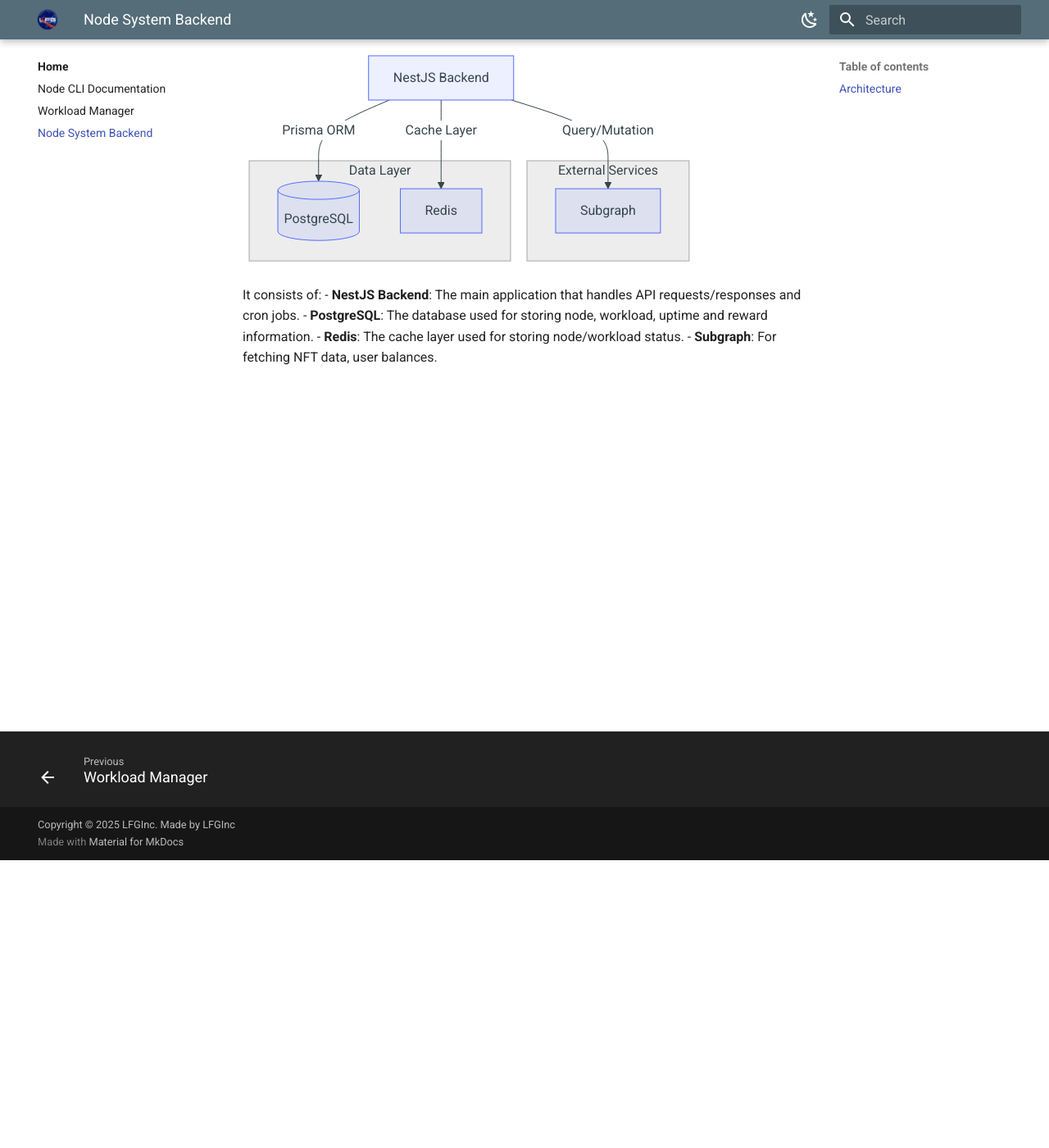
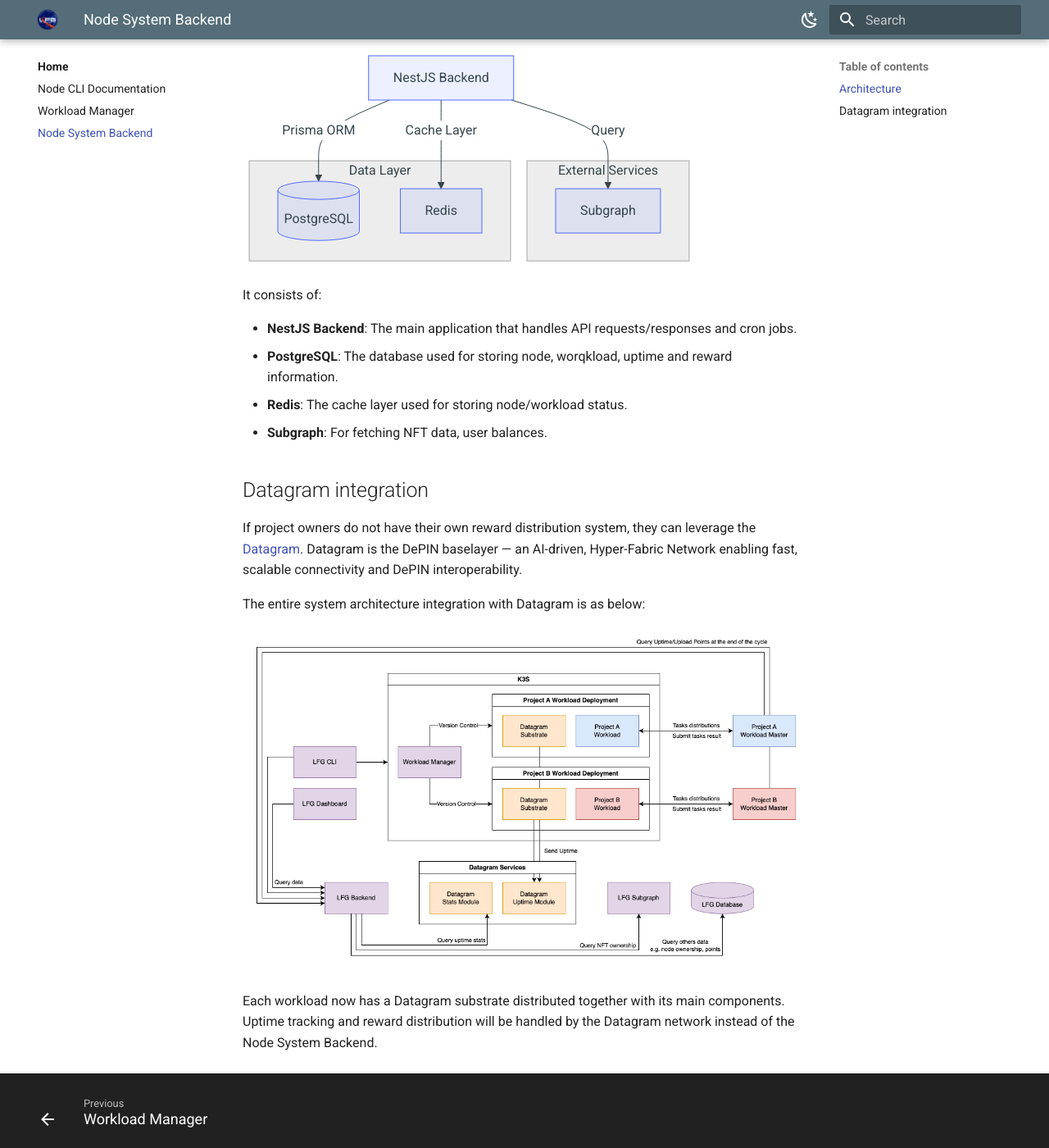
Before and after one commit to LFGInc/node-system-docs, an MkDocs documentation site: the page built from docs/backend.md, in a window 1280 px wide and 1400 px high, scrolled down 351 px. Shown: the whole window at 82% size. Built offline with MkDocs 1.6.1 and Material for MkDocs 9.7.7, drawn with Linux system fonts in a browser that asks for light colours.

Commit message:
docs: add Datagram integration section and update architecture diagram

````diff
--- a/docs/backend.md
+++ b/docs/backend.md
@@ -32,7 +32,18 @@
 ```
 
 It consists of:
+
 - **NestJS Backend**: The main application that handles API requests/responses and cron jobs.
-- **PostgreSQL**: The database used for storing node, workload, uptime and reward information.
+- **PostgreSQL**: The database used for storing node, worqkload, uptime and reward information.
 - **Redis**: The cache layer used for storing node/workload status.
 - **Subgraph**: For fetching NFT data, user balances.
+
+## Datagram integration
+
+If project owners do not have their own reward distribution system, they can leverage the [Datagram](https://www.datagram.network/). Datagram is the DePIN baselayer — an AI-driven, Hyper-Fabric Network enabling fast, scalable connectivity and DePIN interoperability.
+
+The entire system architecture integration with Datagram is as below:
+
+![Datagram Integration](assets/DatagramIntegration.png)
+
+Each workload now has a Datagram substrate distributed together with its main components. Uptime tracking and reward distribution will be handled by the Datagram network instead of the Node System Backend.
````
Also changed, not shown: other parts of docs/backend.md (+1 -1 lines), docs/assets/DatagramIntegration.png (added).
